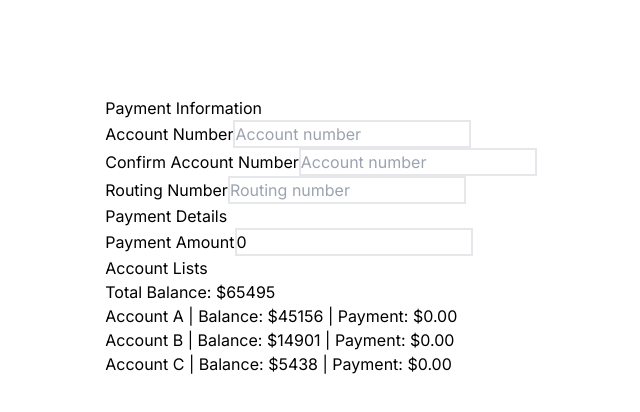
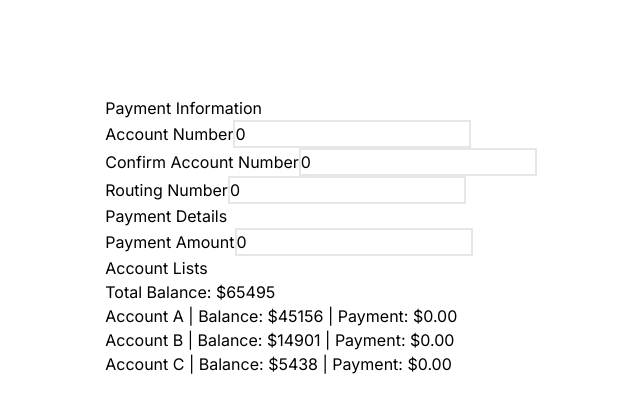
Before and after one commit to jaeyoungchang5/clerkie-fe-challenge, a Next.js app: page / in a window 1280 px wide. Shown: the top 412 px of the page, without its empty margins (319-959 px from the left). Built offline with nearby package versions, Linux system fonts and the light colour scheme.

Commit message:
Convert all Values to numbers

```diff
--- a/src/app/components/NumberInput.tsx
+++ b/src/app/components/NumberInput.tsx
@@ -1,19 +1,19 @@
 import React from 'react'
+import { Value } from '../types';
 
 interface NumberInputProps {
 	title: string,
 	defaultText: string,
-	value: string,
+	value: Value,
 	handleChange: Function,
-	errorMessage: string,
 	isCurrency?: boolean,
 }
 
-const NumberInput = ({ title, defaultText, value, handleChange, errorMessage, isCurrency }: NumberInputProps) => {
+const NumberInput = ({ title, defaultText, value, handleChange, isCurrency }: NumberInputProps) => {
 	function handleInputChange(event: React.ChangeEvent<HTMLInputElement>) {
 		const inputText = event.target.value;
 		if (!isNaN(+inputText)) {
-			handleChange(inputText);
+			handleChange(+inputText);
 		}
 	}
 
@@ -22,13 +22,13 @@ const NumberInput = ({ title, defaultText, value, handleChange, errorMessage, is
 			<label>
 			{title}
 			<input
-				value={value}
+				value={value.value}
 				placeholder={defaultText}
 				onChange={handleInputChange}
-				className={`border-2 focus:border-3 focus:outline-none focus:ring-0 ${!errorMessage ? 'focus:border-blue-700 ' : 'border-red-600 focus:border-red-500'}`}
+				className={`border-2 focus:border-3 focus:outline-none focus:ring-0 ${!value.errorMessage ? 'focus:border-blue-700 ' : 'border-red-600 focus:border-red-500'}`}
 				maxLength={30}
 			/>
-			{errorMessage}
+			{value.errorMessage}
 			</label>
 		</div>
 	)
--- a/src/app/components/PaymentDetails.tsx
+++ b/src/app/components/PaymentDetails.tsx
@@ -37,9 +37,8 @@ const PaymentDetails = () => {
             <NumberInput
                 title={'Payment Amount'}
                 defaultText={'0.00'}
-                value={paymentAmount.value.toString()}
+                value={paymentAmount}
                 handleChange={handlePaymentAmountChange}
-                errorMessage={paymentAmount.errorMessage}
             />
 
             <AccountLists accounts={accounts} paymentAmount={paymentAmount} totalBalance={totalBalance} />
--- a/src/app/components/PaymentInformation.tsx
+++ b/src/app/components/PaymentInformation.tsx
@@ -2,38 +2,34 @@
 import React, { useEffect, useState } from 'react'
 import NumberInput from './NumberInput';
 import { AccountType } from '../enums';
+import { Value } from '../types';
 
 
-type Value = {
-    value: string,
-    errorMessage: string,
-}
-
 const PaymentInformation = () => {
-	const [accountNumber, setAccountNumber] = useState<Value>( {value: '', errorMessage: ''} );
-	const [accountNumberConfirm, setAccountNumberConfirm] = useState<Value>( {value: '', errorMessage: ''} );
-	const [routingNumber, setRoutingNumber] = useState<Value>( {value: '', errorMessage: ''} );
+	const [accountNumber, setAccountNumber] = useState<Value>( {value: 0, errorMessage: ''} );
+	const [accountNumberConfirm, setAccountNumberConfirm] = useState<Value>( {value: 0, errorMessage: ''} );
+	const [routingNumber, setRoutingNumber] = useState<Value>( {value: 0, errorMessage: ''} );
 	const [accountType, setAccountType] = useState<AccountType>(AccountType.Checking);
 
-    function handleAccountChange(value: string) {
+    function handleAccountChange(value: number) {
         if (isNaN(+value)) {
             return;
         }
-        validateAccountInput(value, accountNumberConfirm.value);
+        validateAccountInput(+value, accountNumberConfirm.value);
     }
 
-    function handleAccountConfirmChange(value: string) {
+    function handleAccountConfirmChange(value: number) {
         if (isNaN(+value)) {
             return;
         }
-        validateAccountInput(accountNumber.value, value);
+        validateAccountInput(accountNumber.value, +value);
     }
 
-    function handleRoutingChange(value: string) {
+    function handleRoutingChange(value: number) {
         if (isNaN(+value)) {
             return;
         }
-        if (value === '' || validateRoutingValue(value)) {
+        if (value === 0 || validateRoutingValue(value)) {
             setRoutingNumber({
                 value: value,
                 errorMessage: ''
@@ -46,37 +42,37 @@ const PaymentInformation = () => {
         }
     }
 
-    function validateAccountInput(accountNumberValue: string, accountNumberConfirmValue: string) {
-        if (accountNumberValue === '' || validateAccountValue(accountNumberValue)) {
+    function validateAccountInput(accountNumberValue: number, accountNumberConfirmValue: number) {
+        if (accountNumberValue === 0 || validateAccountValue(accountNumberValue)) {
             updateAccountNumber(accountNumberValue, true, '');
         } else {
             updateAccountNumber(accountNumberValue, false, 'Account number is invalid');
         }
-        if (accountNumberConfirmValue === '' || accountNumberValue === accountNumberConfirmValue) {
+        if (accountNumberConfirmValue === 0 || accountNumberValue === accountNumberConfirmValue) {
             updateAccountConfirmNumber(accountNumberConfirmValue, true, '');
         } else {
             updateAccountConfirmNumber(accountNumberConfirmValue, false, 'Account numbers do not match');
         }
     }
 
-    function validateAccountValue(value: string): boolean {
+    function validateAccountValue(value: number): boolean {
         const regex = new RegExp('^[0-9]{9,18}$');
-        return regex.test(value);
+        return regex.test(value.toString());
     }
 
-    function validateRoutingValue(value: string): boolean {
+    function validateRoutingValue(value: number): boolean {
         const regex = new RegExp('^[0-9]{9}$');
-        return regex.test(value);
+        return regex.test(value.toString());
     }
 
-    function updateAccountNumber(accountNumberValue: string, isValid: boolean, errorMessage: string) {
+    function updateAccountNumber(accountNumberValue: number, isValid: boolean, errorMessage: string) {
         setAccountNumber({
             value: accountNumberValue,
             errorMessage: errorMessage
         });
     }
 
-    function updateAccountConfirmNumber(accountNumberValue: string, isValid: boolean, errorMessage: string) {
+    function updateAccountConfirmNumber(accountNumberValue: number, isValid: boolean, errorMessage: string) {
         setAccountNumberConfirm({
             value: accountNumberValue,
             errorMessage: errorMessage
@@ -89,23 +85,20 @@ const PaymentInformation = () => {
             <NumberInput
                 title={'Account Number'}
                 defaultText={'Account number'}
-                value={accountNumber.value}
+                value={accountNumber}
                 handleChange={handleAccountChange}
-                errorMessage={accountNumber.errorMessage}
             />
             <NumberInput
                 title={'Confirm Account Number'}
                 defaultText={'Account number'}
-                value={accountNumberConfirm.value}
+                value={accountNumberConfirm}
                 handleChange={handleAccountConfirmChange}
-                errorMessage={accountNumberConfirm.errorMessage}
             />
             <NumberInput
                 title={'Routing Number'}
                 defaultText={'Routing number'}
-                value={routingNumber.value}
+                value={routingNumber}
                 handleChange={handleRoutingChange}
-                errorMessage={routingNumber.errorMessage}
             />
         </div>
     )
--- a/src/app/types.ts
+++ b/src/app/types.ts
@@ -1,6 +1,6 @@
 export type Value = {
     value: number,
-    errorMessage: string,
+    errorMessage?: string,
 }
 
 export type AccountDetails = {
```
